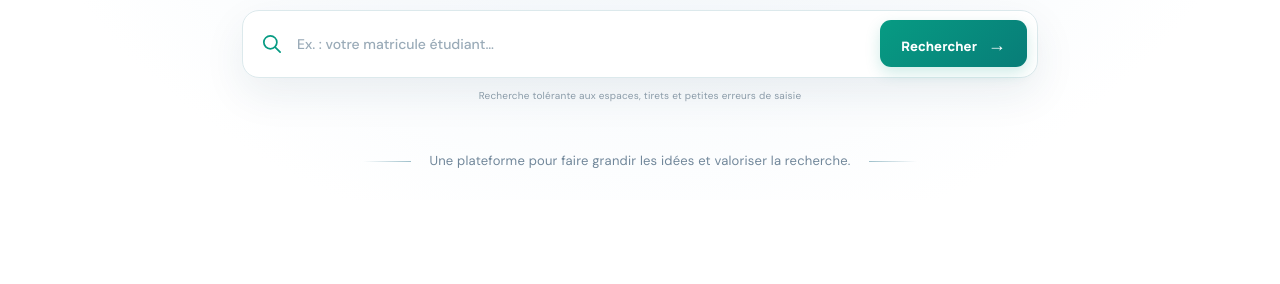
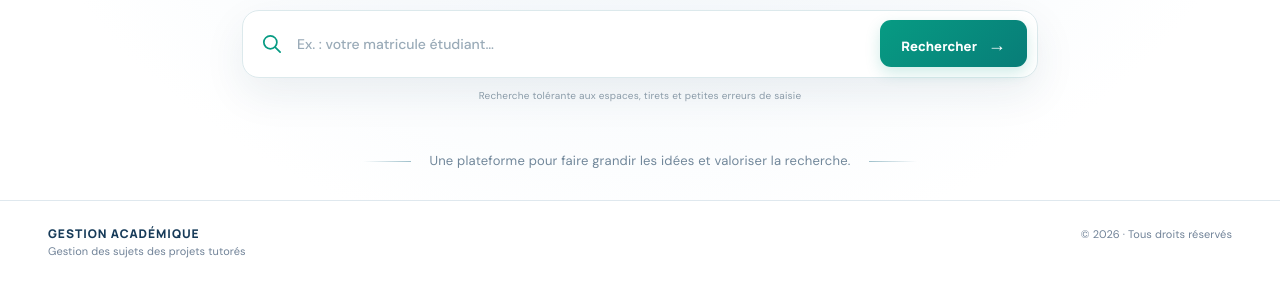
Before and after one commit to virgileNVEDA/gestion-projets-tutores, a Flask app: page / in a window 1280 px wide. Shown: the part 907-1191 px from the top of the page. Before the commit the page ends 1075 px from the top, so only its background shows below. Run offline with Flask 3, Linux system fonts and the light colour scheme.

Commit message:
Add dynamic institution footer to the public home page

```diff
--- a/app/templates/public_home.html
+++ b/app/templates/public_home.html
@@ -74,4 +74,5 @@
     <span class="orbit-bottom-line"></span>
   </div>
 </main>
+<footer class="public-institution-footer"><div><b>{{ institution.acronym if institution and institution.acronym else 'GESTION ACADÉMIQUE' }}</b><span>{{ institution.name if institution else 'Gestion des sujets des projets tutorés' }}</span>{% if institution and institution.motto %}<small>{{ institution.motto }}</small>{% endif %}</div><div>{% if institution and institution.address %}<span>{{ institution.address }}</span>{% endif %}{% if institution and institution.phone %}<a href="tel:{{ institution.phone }}">{{ institution.phone }}</a>{% endif %}{% if institution and institution.contact_email %}<a href="mailto:{{ institution.contact_email }}">{{ institution.contact_email }}</a>{% endif %}{% if institution and institution.website %}<a href="{{ institution.website if institution.website.startswith('http') else 'https://' ~ institution.website }}">Site officiel</a>{% endif %}</div><small>© {{ now.year }} · Tous droits réservés</small></footer>
 {% endblock %}
```
